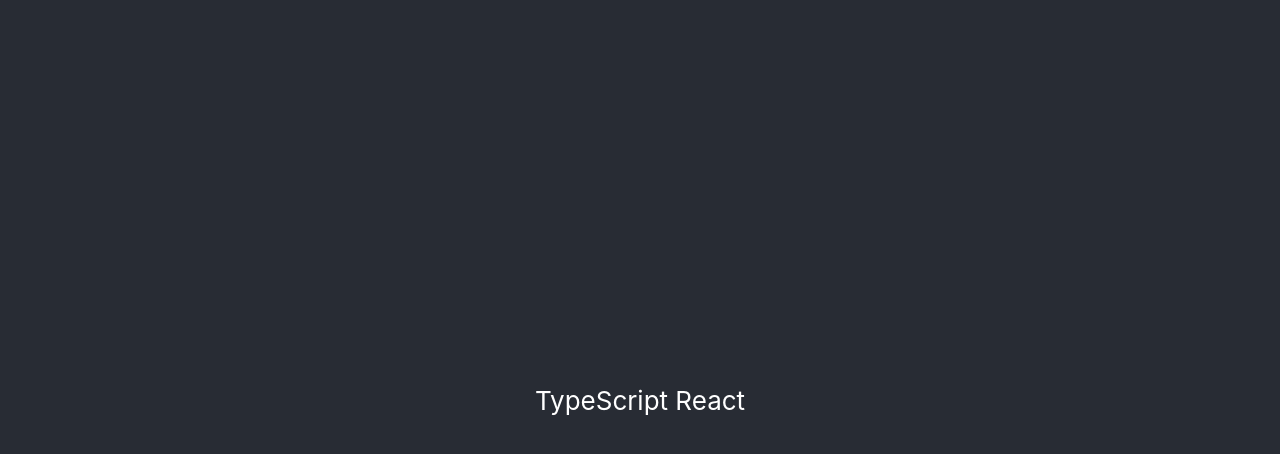
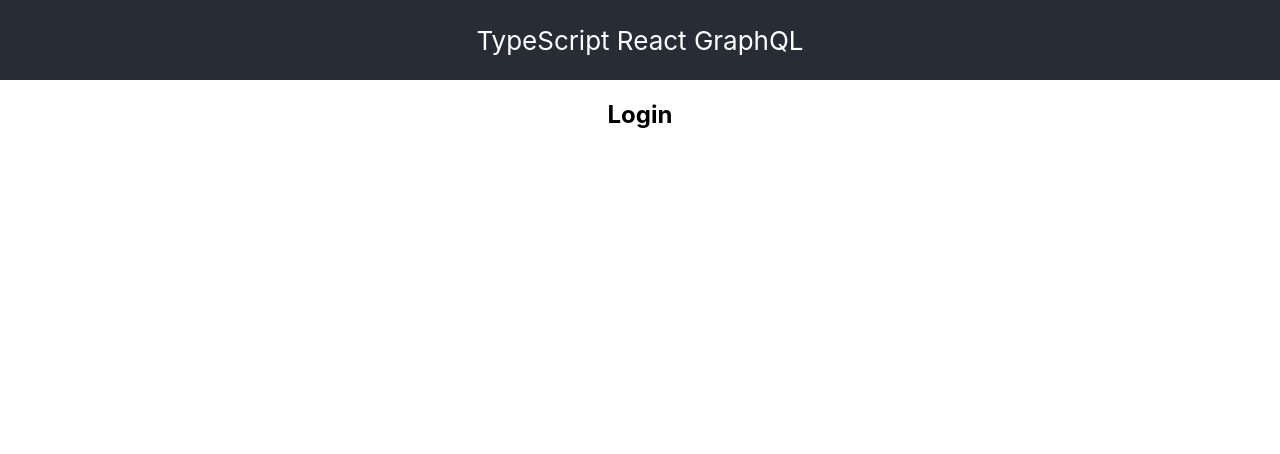
Before and after one commit to josephttran/ts-graphql-koa-sql-react, a React (Create React App) app in the folder frontend/: page /login in a window 1280 px wide. Shown: the top 454 px of the page. Built offline with nearby package versions, Linux system fonts and the light colour scheme.

Commit message:
Setup routing

```diff
--- a/frontend/package.json
+++ b/frontend/package.json
@@ -7,8 +7,10 @@
     "@types/node": "11.13.0",
     "@types/react": "16.8.12",
     "@types/react-dom": "16.8.3",
+    "@types/react-router-dom": "^4.3.1",
     "react": "^16.8.6",
     "react-dom": "^16.8.6",
+    "react-router-dom": "^5.0.0",
     "react-scripts": "2.1.8",
     "typescript": "3.4.1"
   },
--- a/frontend/src/App.css
+++ b/frontend/src/App.css
@@ -4,7 +4,7 @@
 
 .App-header {
   background-color: #282c34;
-  min-height: 100vh;
+  min-height: 10vh;
   display: flex;
   flex-direction: column;
   align-items: center;
--- a/frontend/src/App.tsx
+++ b/frontend/src/App.tsx
@@ -1,13 +1,28 @@
 import React, { Component } from 'react';
+import { BrowserRouter, Route, Switch } from 'react-router-dom';
+
 import './App.css';
-
+import Home from './components/Home';
+import Login from './components/Login';
+import Register from './components/Register';
+import NotFound from './components/NotFound';
 class App extends Component {
   render() {
     return (
       <div className="App">
         <header className="App-header">
-          TypeScript React
+          TypeScript React GraphQL
         </header>
+        <BrowserRouter>
+          <div>
+            <Switch>
+              <Route exact path='/' component={Home} />
+              <Route path='/login' component={Login} />
+              <Route path='/register' component={Register} />
+              <Route path='*' component={NotFound} />
+            </Switch>
+          </div>
+        </BrowserRouter>
       </div>
     );
   }
--- /dev/null
+++ b/frontend/src/components/Home.tsx
@@ -0,0 +1,4 @@
+import * as React from 'react';
+
+function Home(){ return(<h2>Home</h2>)};
+export default Home;
--- /dev/null
+++ b/frontend/src/components/Login.tsx
@@ -0,0 +1,5 @@
+import * as React from 'react';
+
+export default function Login() {
+  return <h2>Login</h2>
+}
--- /dev/null
+++ b/frontend/src/components/NotFound.tsx
@@ -0,0 +1,5 @@
+import * as React from 'react';
+
+export default function NotFound() {
+  return <h2>Page Not Found!</h2>
+}
--- /dev/null
+++ b/frontend/src/components/Register.tsx
@@ -0,0 +1,5 @@
+import * as React from 'react';
+
+export default function Register() {
+  return <h2>Register</h2>
+}
```
